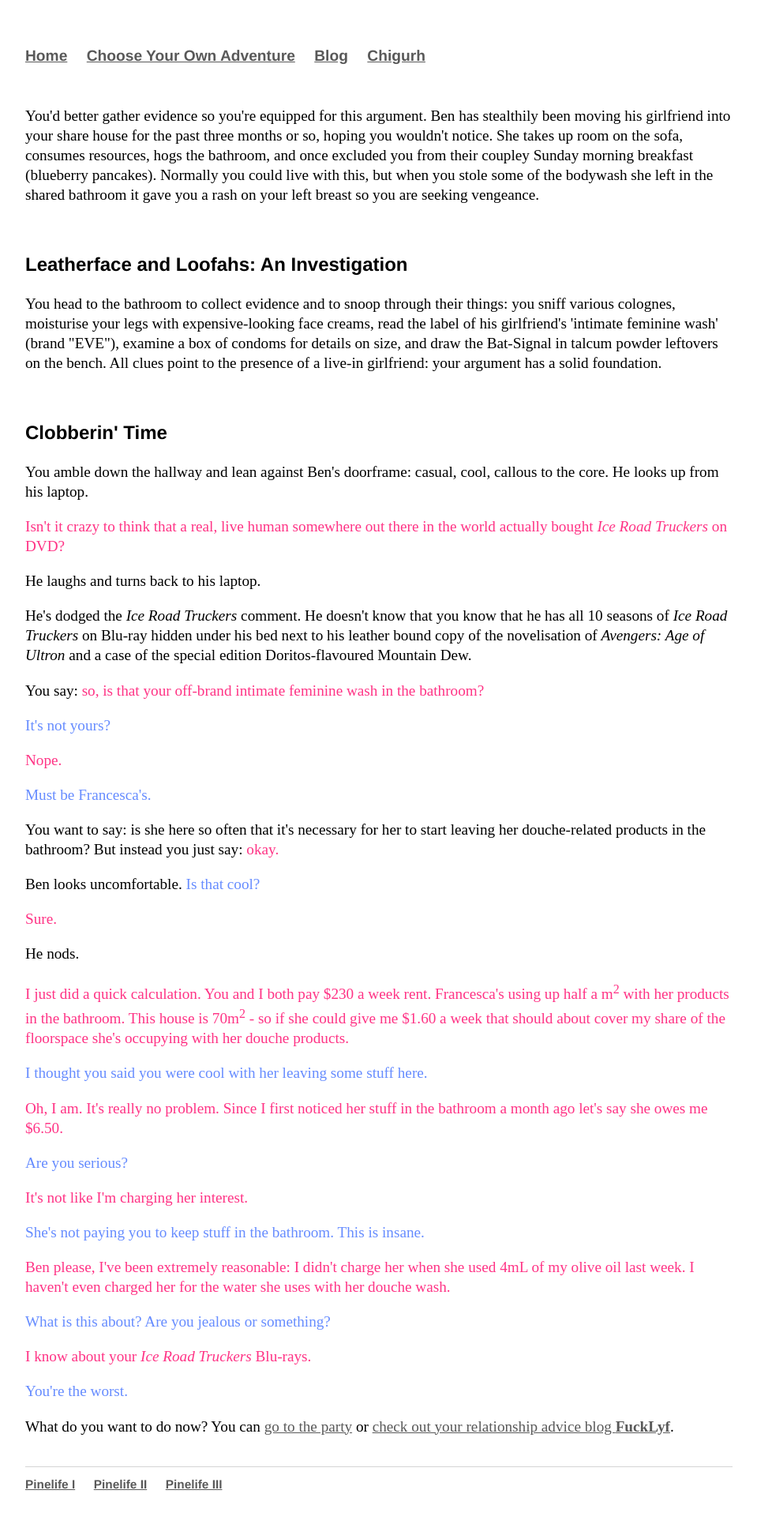
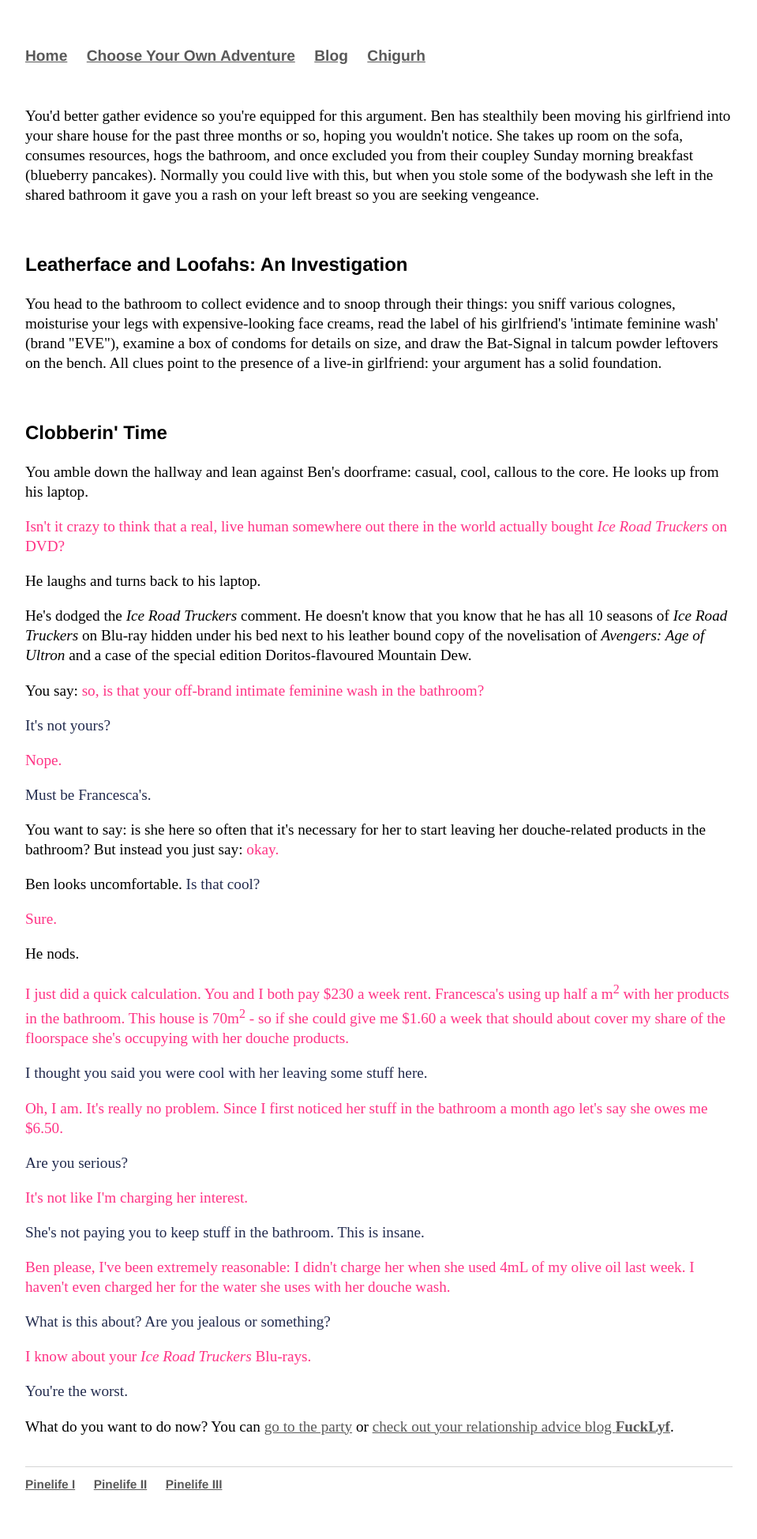
Before and after one commit to Pinelife/pinelife.github.io, a Jekyll site: the page built from Hellhole/Room3.html, in a window 1280 px wide. Shown: the whole page at 79% size, without its empty margins (160-1119 px from the left). Built offline with Jekyll 4.4.1, drawn with Linux system fonts in a browser that asks for light colours.

Commit message:
Update main.css

```diff
--- a/css/main.css
+++ b/css/main.css
@@ -3,7 +3,7 @@ color: #ff3385;
  }
 
 .ben {
-color: #668cff;
+color: #232c4f;
 }
 
 .Franky {
```
